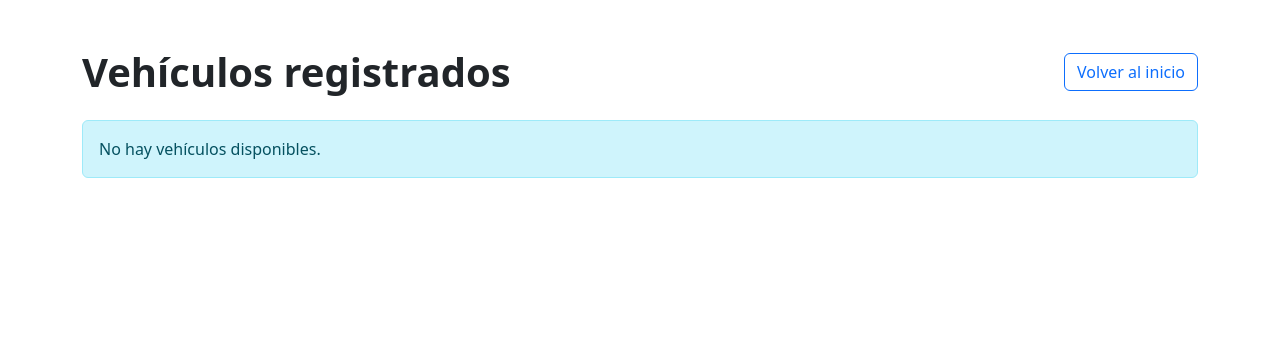
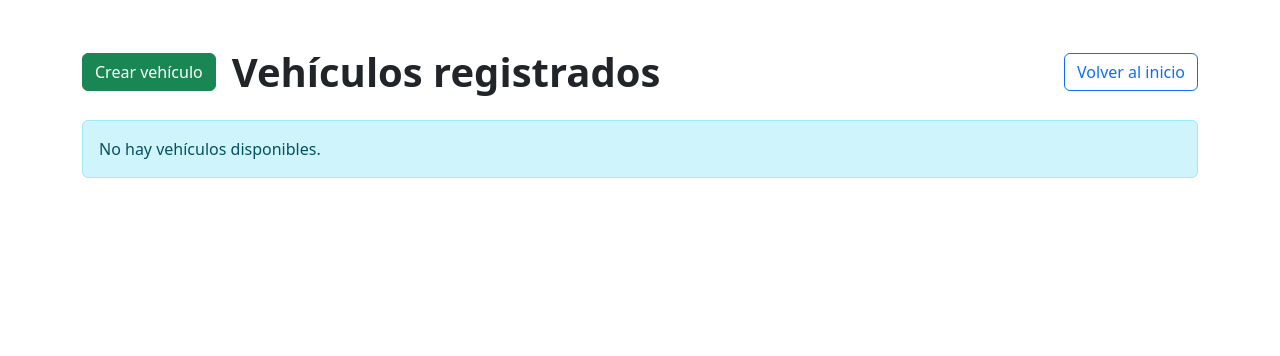
Before and after one commit to danielrestrepo4953/evaU2, a Django app: page /vehiculos/ in a window 1280 px wide. Shown: the part 64-420 px from the top of the page. Run offline with Django 5.2, Linux system fonts and the light colour scheme; data that the repository does not hold is empty; some libraries are stand-ins or nearby versions.

Commit message:
Cambios minimos a las templates de vehiculosApp, agregadas carpetas por aplicacion para la media, aplicación vehiculosApp validada contra requerimientos de evaluación (oficialmente lista)

```diff
--- a/templates/vehiculos/detalle.html
+++ b/templates/vehiculos/detalle.html
@@ -22,7 +22,6 @@
                     <p><strong>Tipo de caja:</strong> {{ detalle.tipo_caja }}</p>
                     <p><strong>Último servicio:</strong> {{ detalle.fecha_ultimo_servicio }}</p>
                     <p><strong>Kilometraje:</strong> {{ detalle.kilometraje }}</p>
-                    <p><strong>Combustible:</strong> {{ detalle.combustible }}</p>
                     <p><strong>Estado:</strong> {{ detalle.estado }}</p>
                     <p><strong>Observaciones:</strong> {{ detalle.observaciones }}</p>
                 </div>
--- a/templates/vehiculos/inicio.html
+++ b/templates/vehiculos/inicio.html
@@ -5,7 +5,10 @@
 
 {% block content %}
 <div class="d-flex flex-column flex-md-row justify-content-between align-items-md-center align-items-start gap-3 mb-4 page-header">
-    <h1 class="mb-0 display-6 fw-semibold">Vehículos registrados</h1>
+    <div class="d-flex flex-column flex-md-row align-items-md-center gap-3">
+        <a href="#" class="btn btn-success">Crear vehículo</a>
+        <h1 class="mb-0 display-6 fw-semibold">Vehículos registrados</h1>
+    </div>
     <a href="{% url 'menu-principal' %}" class="btn btn-outline-primary">Volver al inicio</a>
 </div>
 
@@ -26,7 +29,11 @@
                     <li class="list-group-item px-0"><strong>Año:</strong> {{ item.anio }}</li>
                     <li class="list-group-item px-0"><strong>Patente:</strong> {{ item.patente }}</li>
                 </ul>
-                <a href="{% url 'detalle-vehiculo' item.id %}" class="btn btn-dark mt-auto">Ver detalles</a>
+                <div class="d-flex flex-wrap gap-2 mt-auto">
+                    <a href="{% url 'detalle-vehiculo' item.id %}" class="btn btn-dark">Ver detalles</a>
+                    <a href="#" class="btn btn-warning">Editar</a>
+                    <a href="#" class="btn btn-danger">Eliminar</a>
+                </div>
             </div>
         </div>
     </div>
```
